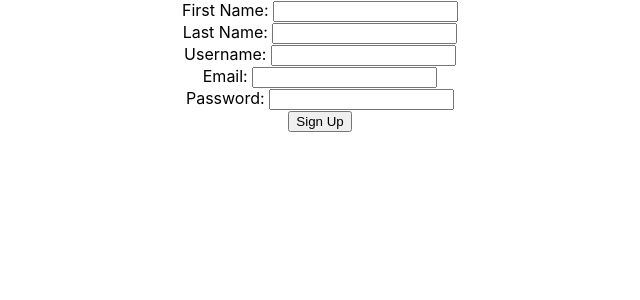
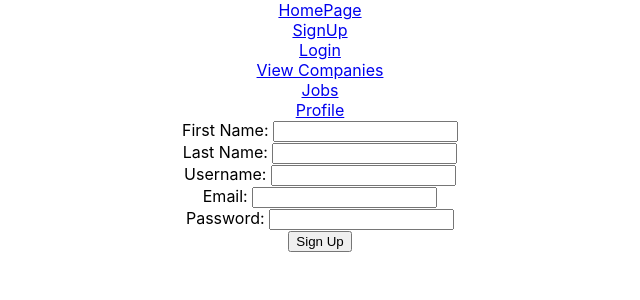
Before and after one commit to OllieTheEngineer/react_jobly, a React (Create React App) app: page /signup in a window 1280 px wide. Shown: the top 300 px of the page, without its empty margins (320-960 px from the left). Built offline with nearby package versions, Linux system fonts and the light colour scheme; no server answers.

Commit message:
fix routing and compoany job link

```diff
--- a/src/App.js
+++ b/src/App.js
@@ -2,6 +2,8 @@ import "./App.css";
 import { useState } from "react";
 import { BrowserRouter } from "react-router-dom";
 import Routing from "./routes/nav/Routing";
+import NavBar from "./routes/nav/NavBar";
+
 import UserContext from "./auth_forms/UserContext";
 
 // import NavBar from './routes/nav/NavBar';
@@ -15,6 +17,7 @@ function App() {
     <UserContext.Provider value={{ token, setToken, username, setUserName }}>
       <div className="App">
         <BrowserRouter>
+          <NavBar />
           <Routing />
         </BrowserRouter>
       </div>
--- a/src/Jobs/JobCardInfo.js
+++ b/src/Jobs/JobCardInfo.js
@@ -6,11 +6,11 @@ import UserContext from '../auth_forms/UserContext';
 function JobCardInfo({id, title, salary, equity, companyName}) {
 
     const { hasAppliedToJob, applyToJob } = useContext(UserContext);
-    const [ applied, setApplied] = useState();
+    const [ applied, setApplied] = useState("");
 
-    React.useEffect(function updateAppliedToJobStatus() {
-        setApplied(hasAppliedToJob(id));
-    }, [id, hasAppliedToJob]);
+    // React.useEffect(function updateAppliedToJobStatus() {
+    //     setApplied(hasAppliedToJob(id));
+    // }, [id, hasAppliedToJob]);
 
     async function handleApply(evt) {
         if (hasAppliedToJob(id))
--- a/src/companies/CompCard.js
+++ b/src/companies/CompCard.js
@@ -12,8 +12,6 @@ import { Link } from "react-router-dom";
     <div>
         <h6>
             {name}
-            {logoUrl && <img src={logoUrl}
-                             alt={name}/>}
         </h6>
         <p>{description}</p>
     </div>
--- a/src/companies/CompanyCardInfo.js
+++ b/src/companies/CompanyCardInfo.js
@@ -1,28 +1,42 @@
-import React, {useEffect, useState} from 'react';
+import React, { useEffect, useState } from "react";
 import { useParams } from "react-router-dom";
-import JoblyApi from '../api';
-import JobCardInfo from '../Jobs/JobCardInfo';
+import JoblyApi from "../api";
+import JobCardInfo from "../Jobs/JobCardInfo";
 //  Page for comany details
 
 function CompanyCardInfo() {
   const { handle } = useParams();
   console.debug("DetailOfCompany", "handle=", handle);
 
-    const [ company, setCompany ] = useState(null);
+  const [company, setCompany] = useState(null);
 
-    useEffect(function getCompsAndJobs() {
+  useEffect(
+    function getCompsAndJobs() {
       async function getCompanies() {
-            setCompany(await JoblyApi.getCompanies(handle));
+        console.log(await JoblyApi.getCompany(handle))
+        setCompany(await JoblyApi.getCompany(handle));
       }
 
       getCompanies();
-    }, [handle]);
+    },
+    [handle]
+  );
+
+  const show = () => {
+    if (company) {
       return (
         <div>
           <h4>{company.name}</h4>
           <p>Description: {company.description}</p>
           <JobCardInfo job={company.jobs} />
         </div>
+      );
+    } else {
+      return "";
+    }
+  };
+  return (
+    show()
   )
 }
 
--- a/src/routes/nav/NavBar.js
+++ b/src/routes/nav/NavBar.js
@@ -1,25 +1,24 @@
 import React from 'react';
-// import { NavLink } from "react-router-dom";
+import { NavLink } from "react-router-dom";
 
 function NavBar() {
   return (
     <div>
-        <a href='/'> Homepage </a>
-    {/* <NavLink to="/" >
+    <NavLink to="/" >
         HomePage
-    </NavLink> */}
+    </NavLink>
     <br></br>
-    <a href="/signUp" >
-      Signup
-    </a>
+    <NavLink to="/signup" >
+        SignUp
+    </NavLink>
     <br></br>
-    <a href="/login" >
-      Login
-    </a>
+    <NavLink to="/login" >
+        Login
+    </NavLink>
     <br></br>
-    <a href="/companies" >
-      Companies
-    </a>
+    <NavLink to="/companies" >
+        View Companies
+    </NavLink>
     <br></br>
     <a href="/jobs" >
       Jobs
```
Lines whose indentation alone changed are shown as unchanged.
